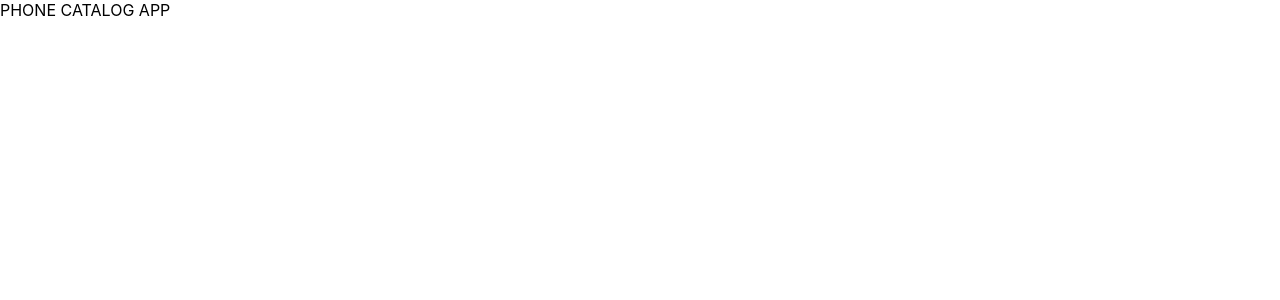
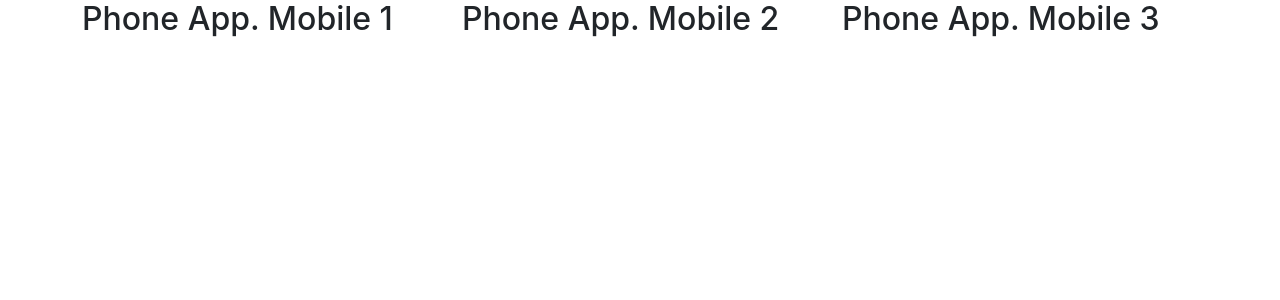
Before and after one commit to acalvom/phone-catalog-react, a React (Create React App) app: page / in a window 1280 px wide. Shown: the top 300 px of the page. Built offline with nearby package versions, Linux system fonts and the light colour scheme.

Commit message:
Install & Import Bootstrap 5.1.6 #1

```diff
--- a/package.json
+++ b/package.json
@@ -6,7 +6,9 @@
     "@testing-library/jest-dom": "^5.16.2",
     "@testing-library/react": "^12.1.3",
     "@testing-library/user-event": "^13.5.0",
+    "bootstrap": "^5.1.3",
     "react": "^17.0.2",
+    "react-bootstrap": "^2.1.2",
     "react-dom": "^17.0.2",
     "react-scripts": "5.0.0",
     "web-vitals": "^2.1.4"
--- a/src/App.js
+++ b/src/App.js
@@ -1,11 +1,23 @@
 import React from "react";
+import {Col, Container, Row} from "react-bootstrap";
 
 function App() {
-  return (
-    <div>
-      PHONE CATALOG APP
-    </div>
-  );
+    return (
+        <Container>
+            <Row>
+                <Col xs={12} sm={6} md={4}>
+                    <h2>Phone App. Mobile 1</h2>
+                </Col>
+                <Col xs={12} sm={6} md={4}>
+                    <h2>Phone App. Mobile 2</h2>
+                </Col>
+                <Col xs={12} sm={6} md={4}>
+                    <h2>Phone App. Mobile 3</h2>
+                </Col>
+            </Row>
+
+        </Container>
+    );
 }
 
 export default App;
--- a/src/index.js
+++ b/src/index.js
@@ -1,5 +1,6 @@
 import React from 'react';
 import ReactDOM from 'react-dom';
+import 'bootstrap/dist/css/bootstrap.min.css';
 import './index.css';
 import App from './App';
 
```
Also changed, not shown: 1 other file (tests, documents, lock files or other folders).
